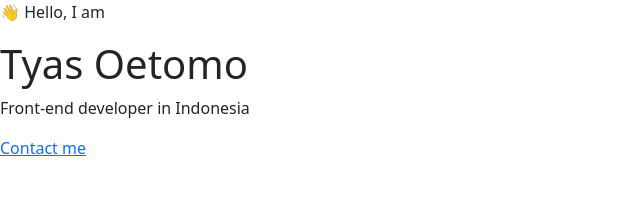
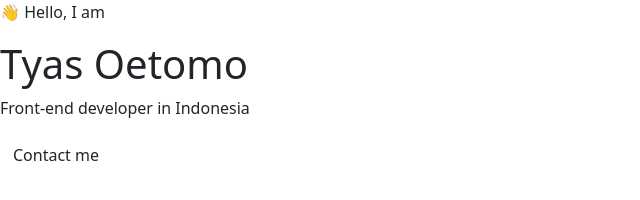
Before and after one commit to TyasOetomo/portfolio-project, a plain HTML site: page index.html in a window 1280 px wide. Shown: the whole page, without its empty margins (0-640 px from the left). Drawn offline with nearby package versions, Linux system fonts and the light colour scheme.

Commit message:
Update index.html

```diff
--- a/index.html
+++ b/index.html
@@ -17,11 +17,12 @@
     <title>Portfolio Project</title>
 </head>
 <body>
+    <div class="hero">
     <p>👋 Hello, I am </p>
     <h1>Tyas Oetomo</h1>
     <p>Front-end developer in Indonesia</p>
-    <a href="#">Contact me</a>
-
+    <a href="#" class="btn btn-branding">Contact me</a>
+</div>
 </div>
 </body>
 </html>
```
